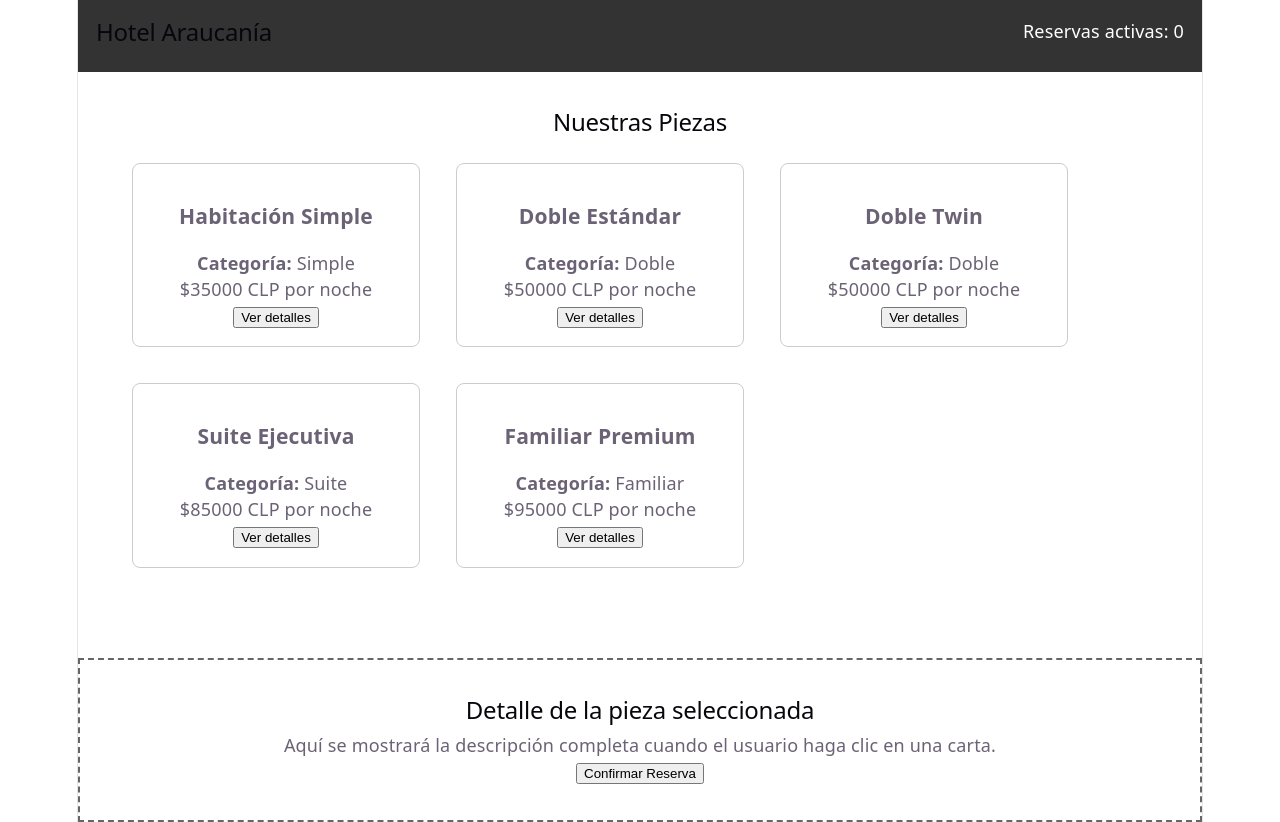
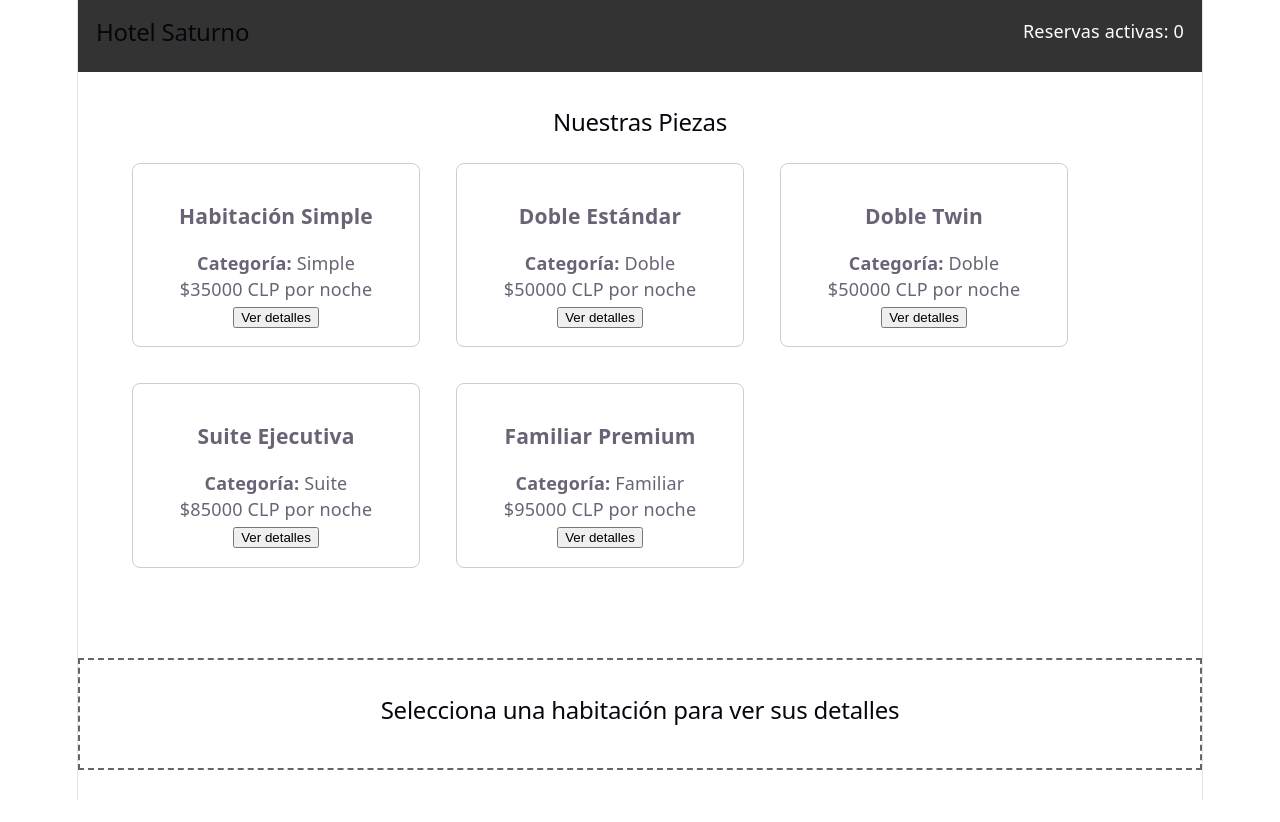
Before and after one commit to sikoziao/hotel-saturno, a React (Vite) app: page / in a window 1280 px wide. After the commit the page ends 800 px from the top, so only its background shows below. Built offline with nearby package versions, Linux system fonts and the light colour scheme.

Commit message:
commit 3
Agrega interactividad: Implementación de useState para selección de habitaciones y contador dinámico.

```diff
--- a/src/App.jsx
+++ b/src/App.jsx
@@ -1,15 +1,27 @@
+
+import React from "react";
 import { Navbar } from "./componentes/Navbar.jsx";
+
+
 import { ListaPieza } from "./componentes/ListaPieza.jsx";
 import { PiezaDetalles } from "./componentes/PiezaDetalles.jsx";
 import { hotelData } from "./hotelData.js";
 
 function App() {
+  const [selectedPieza, setSelectedPieza] = React.useState(null);
+
+  const [reservas, setReservas] = React.useState(0);
   return (
     <div>
-      <Navbar />
+      <Navbar contadorReservas={reservas} />
 
-      <ListaPieza piezas={hotelData} />
-      <PiezaDetalles />
+      <ListaPieza piezas={hotelData}
+      alSelecionar={setSelectedPieza} />
+
+      <PiezaDetalles
+      pieza={selectedPieza}
+      alReservar={() => setReservas(reservas + 1)}
+       />
     </div>
   );
 }
--- a/src/componentes/PiezaDetalles.jsx
+++ b/src/componentes/PiezaDetalles.jsx
@@ -1,9 +1,28 @@
-export const PiezaDetalles = () => {
+export const PiezaDetalles = ({pieza , alReservar}) => {
+  if (!pieza) {return (
+      <div style={{ padding: '2rem', border: '2px dashed #666', marginTop: '2rem' }}>
+        <h2>Selecciona una habitación para ver sus detalles</h2>
+      </div>
+    );
+  }
+
+
+
+
   return (
     <div style={{ padding: '2rem', border: '2px dashed #666', marginTop: '2rem' }}>
-      <h2>Detalle de la pieza seleccionada</h2>
-      <p>Aquí se mostrará la descripción completa cuando el usuario haga clic en una carta.</p>
-      <button>Confirmar Reserva</button>
+      <h2>Detalle: {pieza.nombre}</h2>
+      <p>{pieza.descripcion}</p>
+      <p><strong>Precio:</strong> ${pieza.precio} CLP por noche</p>
+
+
+<button
+        onClick={alReservar}
+        style={{ padding: '0.5rem 1rem', backgroundColor: 'green', color: 'white', border: 'none', cursor: 'pointer' }}
+      >
+        Confirmar Reserva
+      </button>
+
     </div>
   );
 };
--- a/src/componentes/cartapieza.jsx
+++ b/src/componentes/cartapieza.jsx
@@ -1,4 +1,4 @@
-export const CartaPieza = ({ infoPieza }) => {
+export const CartaPieza = ({ infoPieza, alSeleccionar }) => {
   return (
     <div style={{ border: '1px solid #ccc', padding: '1rem', margin: '1rem', borderRadius: '8px', width: '250px' }}>
 
@@ -9,7 +9,7 @@ export const CartaPieza = ({ infoPieza }) => {
       <p><strong>Categoría:</strong> {infoPieza.categoria}</p>
       <p>${infoPieza.precio} CLP por noche</p>
 
-      <button>Ver detalles</button>
+      <button onClick={() => alSeleccionar(infoPieza)}>Ver detalles</button>
 
 
 
--- a/src/componentes/listapieza.jsx
+++ b/src/componentes/listapieza.jsx
@@ -1,6 +1,6 @@
 import { CartaPieza } from './CartaPieza';
 
-export const ListaPieza = ({ piezas
+export const ListaPieza = ({ piezas , alSelecionar
 }) => {
   return (
     <div style={{ padding: '2rem' }}>
@@ -8,7 +8,8 @@ export const ListaPieza = ({ piezas
       <div style={{ display: 'flex', flexWrap: 'wrap' }}>
         {piezas.map((pieza) => (
 
-          <CartaPieza key={pieza.id} infoPieza={pieza} />
+          <CartaPieza key={pieza.id} infoPieza={pieza}
+          alSeleccionar={alSelecionar} />
         ))}
       </div>
     </div>
--- a/src/componentes/navbar.jsx
+++ b/src/componentes/navbar.jsx
@@ -1,8 +1,8 @@
-export const Navbar = () => {
+export const Navbar = ({ pieza, alReservar ,contadorReservas}) => {
   return (
     <nav style={{ padding: '1rem', backgroundColor: '#333', color: 'white', display: 'flex', justifyContent: 'space-between' }}>
-      <h2>Hotel Araucanía</h2>
-      <p>Reservas activas: 0</p>
+      <h2>Hotel Saturno</h2>
+      <p>Reservas activas: {contadorReservas}</p>
     </nav>
   );
 };
```
